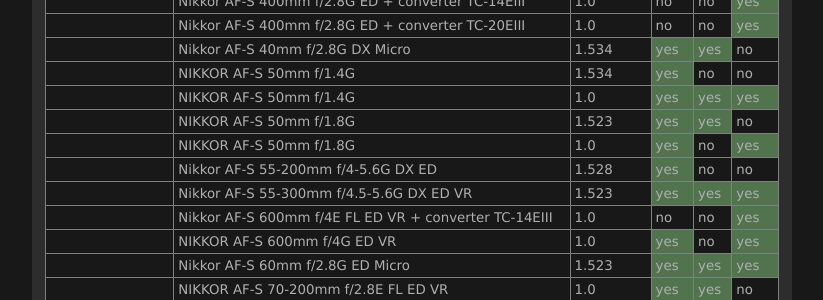
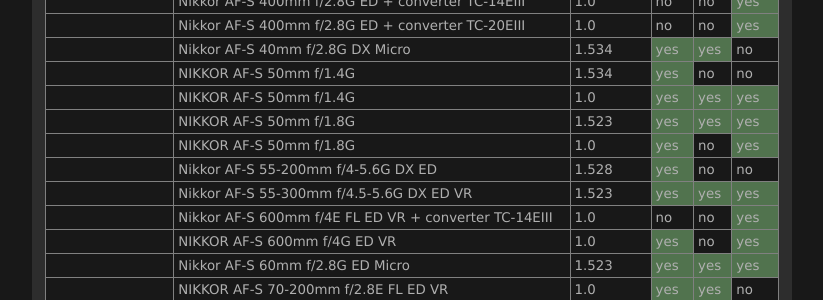
Before and after one commit to lensfun/lensfun.github.io, a Jekyll site: the page built from _posts/lenslist/2999-12-31-Lenslist-master.md, in a window 1280 px wide and 900 px high, scrolled down 13857 px. Shown: the part 146-446 px from the top of the window, without its empty margins (284-1107 px from the left). Built offline with Jekyll 4.4.1, drawn with Linux system fonts in a browser that asks for light colours.

Commit message:
Update master lens list from GitHub Actions

```diff
--- a/_posts/lenslist/2999-12-31-Lenslist-master.md
+++ b/_posts/lenslist/2999-12-31-Lenslist-master.md
@@ -575,7 +575,7 @@ This list was generated on 2024-08-25 from current Lensfun sources. Your Lensfun
 <tr class="lenslist-bg2"><td></td><td>Nikkor AF-S 40mm f/2.8G DX Micro</td><td>1.534</td><td class="lenslist-highlight lenslist-check">yes</td><td class="lenslist-highlight lenslist-check">yes</td><td class="lenslist-check">no</td></tr>
 <tr class="lenslist-bg2"><td></td><td>NIKKOR AF-S 50mm f/1.4G</td><td>1.534</td><td class="lenslist-highlight lenslist-check">yes</td><td class="lenslist-check">no</td><td class="lenslist-check">no</td></tr>
 <tr class="lenslist-bg2"><td></td><td>NIKKOR AF-S 50mm f/1.4G</td><td>1.0</td><td class="lenslist-highlight lenslist-check">yes</td><td class="lenslist-highlight lenslist-check">yes</td><td class="lenslist-highlight lenslist-check">yes</td></tr>
-<tr class="lenslist-bg2"><td></td><td>NIKKOR AF-S 50mm f/1.8G</td><td>1.523</td><td class="lenslist-highlight lenslist-check">yes</td><td class="lenslist-highlight lenslist-check">yes</td><td class="lenslist-check">no</td></tr>
+<tr class="lenslist-bg2"><td></td><td>NIKKOR AF-S 50mm f/1.8G</td><td>1.523</td><td class="lenslist-highlight lenslist-check">yes</td><td class="lenslist-highlight lenslist-check">yes</td><td class="lenslist-highlight lenslist-check">yes</td></tr>
 <tr class="lenslist-bg2"><td></td><td>NIKKOR AF-S 50mm f/1.8G</td><td>1.0</td><td class="lenslist-highlight lenslist-check">yes</td><td class="lenslist-check">no</td><td class="lenslist-highlight lenslist-check">yes</td></tr>
 <tr class="lenslist-bg2"><td></td><td>Nikkor AF-S 55-200mm f/4-5.6G DX ED</td><td>1.528</td><td class="lenslist-highlight lenslist-check">yes</td><td class="lenslist-check">no</td><td class="lenslist-check">no</td></tr>
 <tr class="lenslist-bg2"><td></td><td>Nikkor AF-S 55-300mm f/4.5-5.6G DX ED VR</td><td>1.523</td><td class="lenslist-highlight lenslist-check">yes</td><td class="lenslist-highlight lenslist-check">yes</td><td class="lenslist-highlight lenslist-check">yes</td></tr>
```
